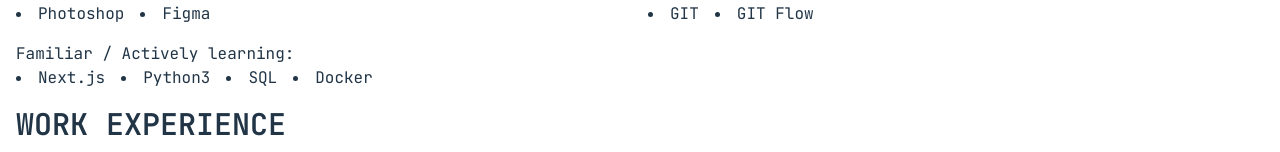
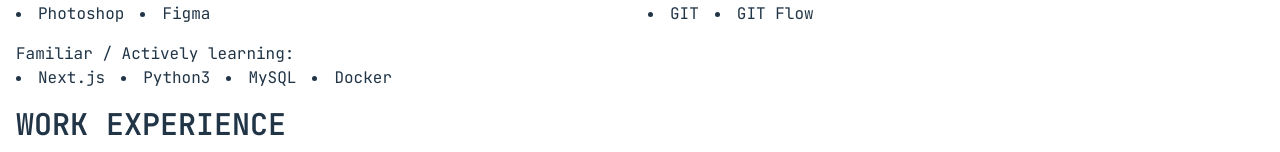
Before and after one commit to mentikora/mentikora.github.io, a React (Vite) app: page / in a window 1280 px wide. Shown: the part 758-910 px from the top of the page. Built offline with nearby package versions, Linux system fonts and the light colour scheme.

Commit message:
chore: update data

```diff
--- a/src/data/cv.ts
+++ b/src/data/cv.ts
@@ -47,7 +47,7 @@
     tools: ['Webpack', 'Vite'],
     'design tools': ['Photoshop', 'Figma'],
     other: ['GIT', 'GIT Flow'],
-    'Familiar / Actively learning': ['Next.js', 'Python3', 'SQL', 'Docker'],
+    'Familiar / Actively learning': ['Next.js', 'Python3', 'MySQL', 'Docker'],
   },
   cources: [
     {
```
